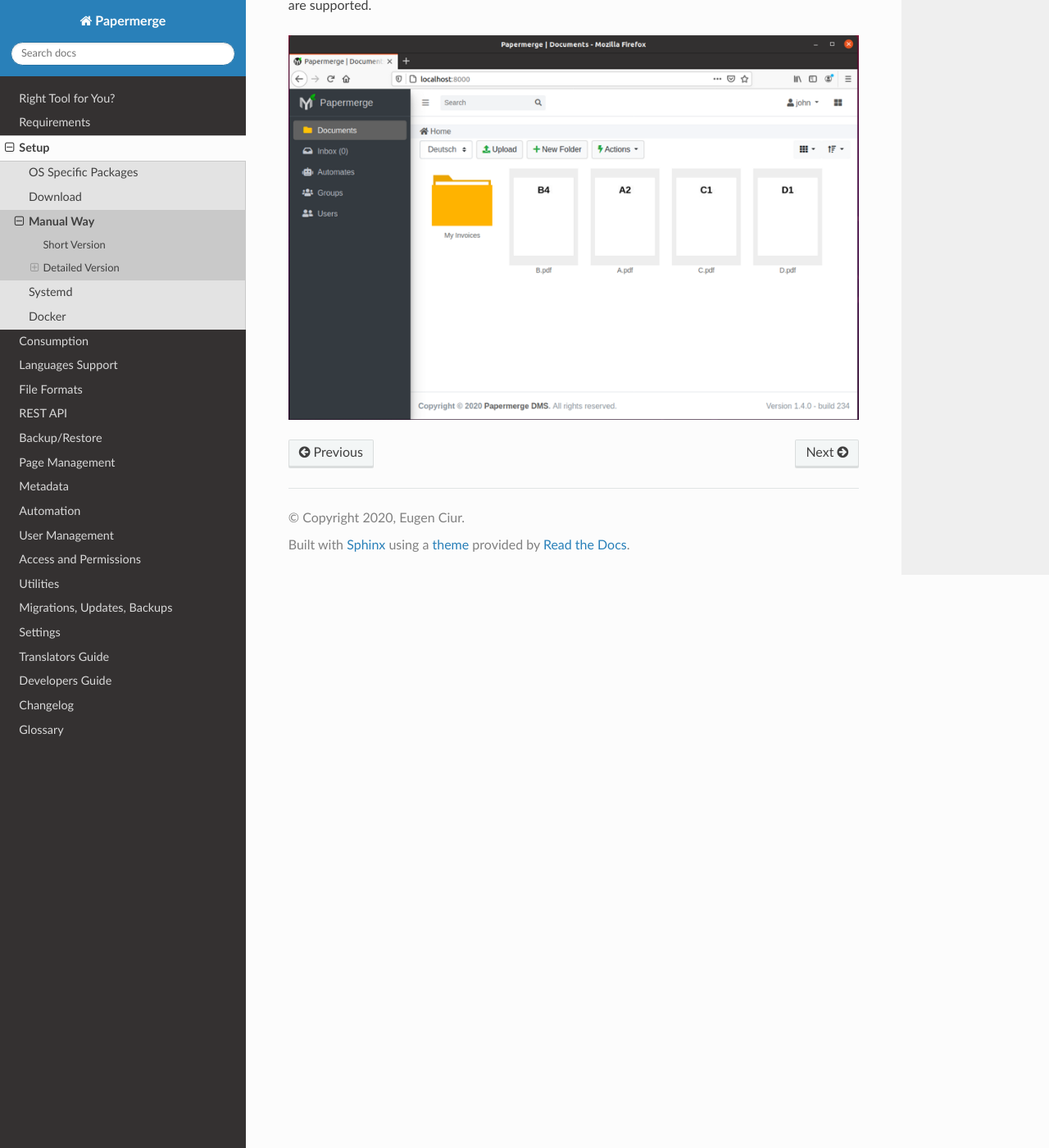
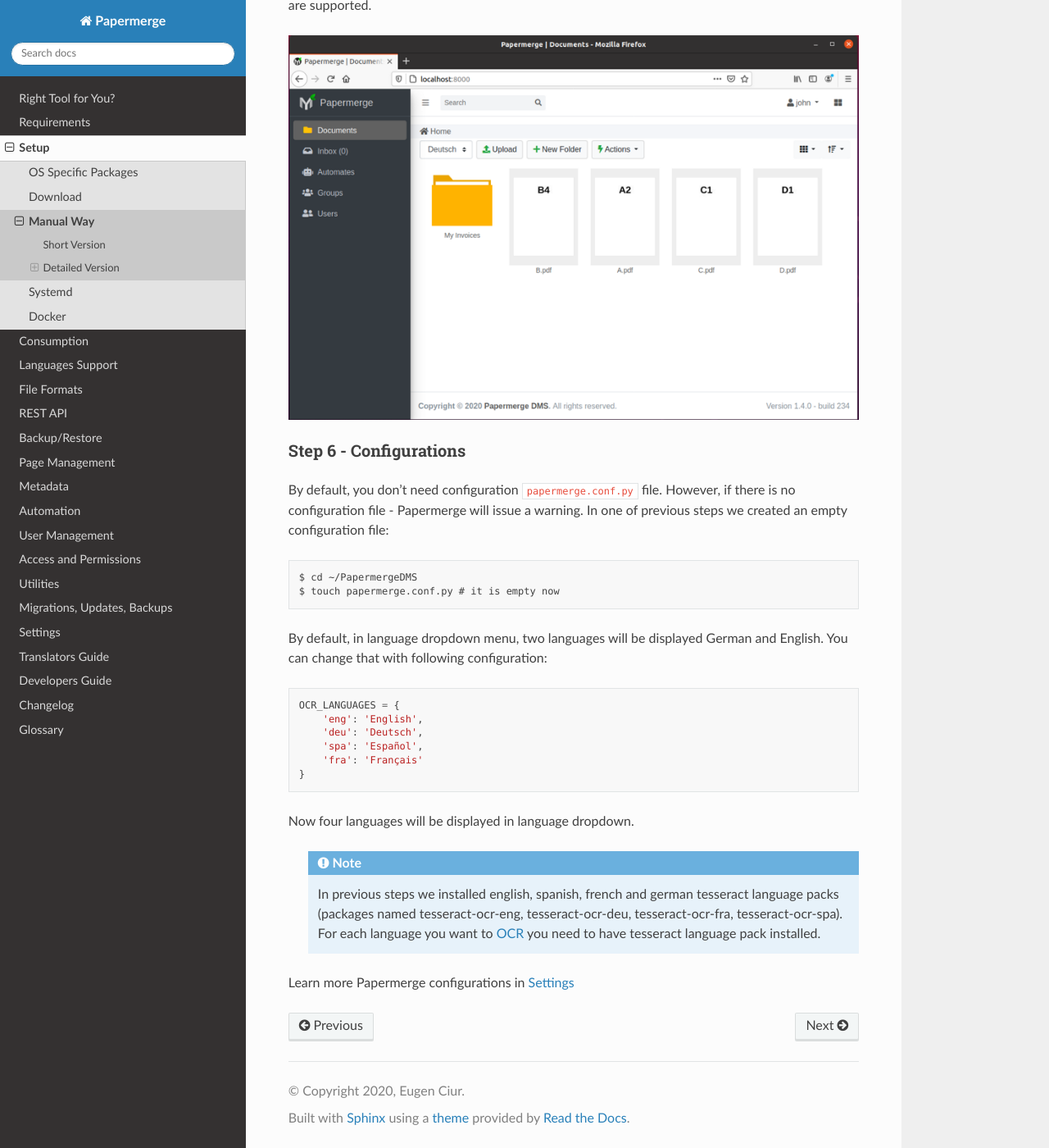
Before and after one commit to ciur/papermerge, a Sphinx documentation site: the page built from docs/source/setup/manual_way.rst, in a window 1280 px wide and 1400 px high, scrolled down 8286 px. Shown: the whole window at 82% size. Built offline with Sphinx 7.4.7 and the Read the Docs theme 2.0.0, drawn with Linux system fonts in a browser that asks for light colours.

Commit message:
pretty good

```diff
--- a/docs/source/setup/manual_way.rst
+++ b/docs/source/setup/manual_way.rst
@@ -352,3 +352,33 @@
 png :ref:`file_formats` are supported.
 
 .. figure:: ../img/setup/03-main-browse-view.png
+
+
+Step 6 - Configurations
+#########################
+
+By default, you don't need configuration ``papermerge.conf.py`` file.
+However, if there is no configuration file - Papermerge will issue a warning.
+In one of previous steps we created an empty configuration file::
+
+    $ cd ~/PapermergeDMS
+    $ touch papermerge.conf.py # it is empty now
+
+By default, in language dropdown menu, two languages will be displayed German and English.
+You can change that with following configuration::
+
+    OCR_LANGUAGES = {
+        'eng': 'English',
+        'deu': 'Deutsch',
+        'spa': 'Español',
+        'fra': 'Français'
+    }
+
+Now four languages will be displayed in language dropdown.
+
+    .. note::
+        In previous steps we installed english, spanish, french and german tesseract language
+        packs (packages named tesseract-ocr-eng, tesseract-ocr-deu, tesseract-ocr-fra, tesseract-ocr-spa).
+        For each language you want to :ref:`ocr` you need to have tesseract language pack installed.
+
+Learn more Papermerge configurations in :ref:`settings`
```
